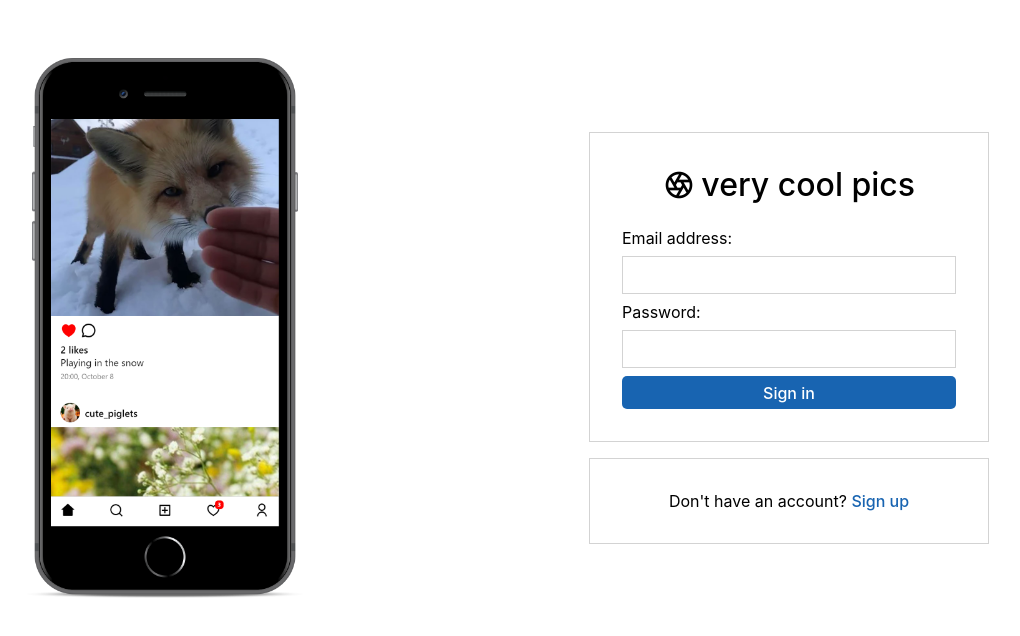
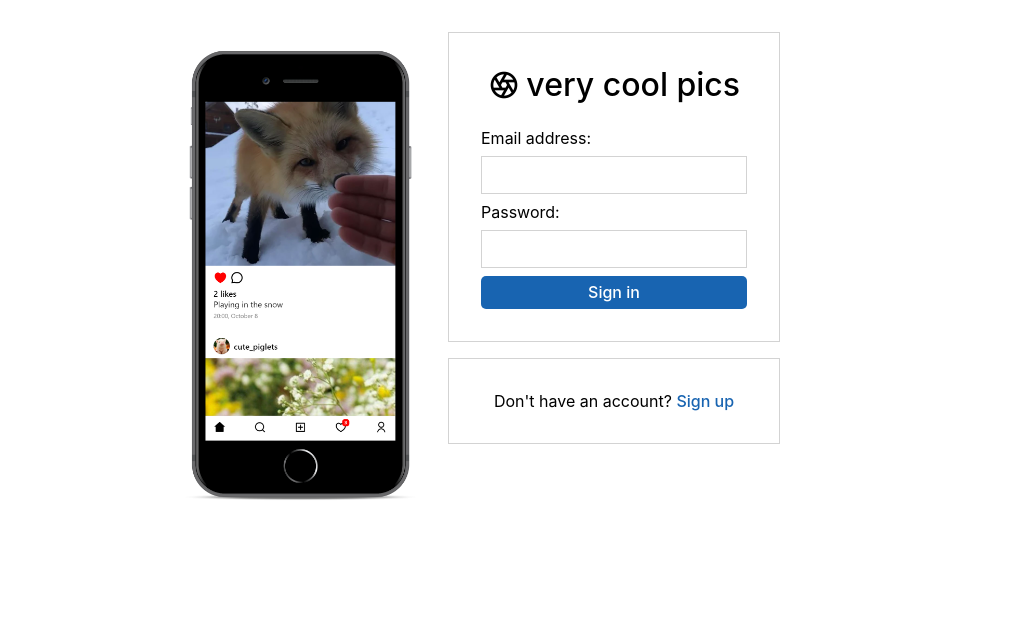
Before and after one commit to tomek-ch/very-cool-pics, a React (Create React App) app: page /sign-in in a window 1280 px wide. Shown: the top 636 px of the page, without its empty margins (163-1183 px from the left). Built offline with nearby package versions, Linux system fonts and the light colour scheme; no server answers.

Commit message:
Changed product image

```diff
--- a/src/components/form/ProductImage.js
+++ b/src/components/form/ProductImage.js
@@ -1,6 +1,6 @@
 import React from 'react';
 
-import image from '../../images/app-screenshot.png';
+import image from '../../images/feed-cropped.png';
 
 function ProductImage() {
     return (
--- a/src/index.css
+++ b/src/index.css
@@ -60,6 +60,11 @@ body {
   padding: 0.5em 0;
 }
 
+.product-image {
+  max-width: 250px;
+  margin: auto;
+}
+
 .product-image img {
   width: 100%;
 }
@@ -67,6 +72,7 @@ body {
 .form-section {
   max-width: 400px;
   margin: auto;
+  flex-grow: 1;
 }
 
 .sign-in-up-form {
@@ -605,14 +611,18 @@ label, .form-error, .input-error-message {
 
   .sign-in-up-page {
     flex-direction: row;
+    margin: auto;
+    width: fit-content;
   }
 
   .form-section {
     /* flex-grow: 1; */
     width: 50%;
+    margin: 0;
   }
 
   .product-image {
-    width: 50%;
+    width: fit-content;
+    margin-right: 1.5em;
   }
 }
```
Also changed, not shown: src/images/feed-cropped.png (added), src/images/productimage.jpg (added).
